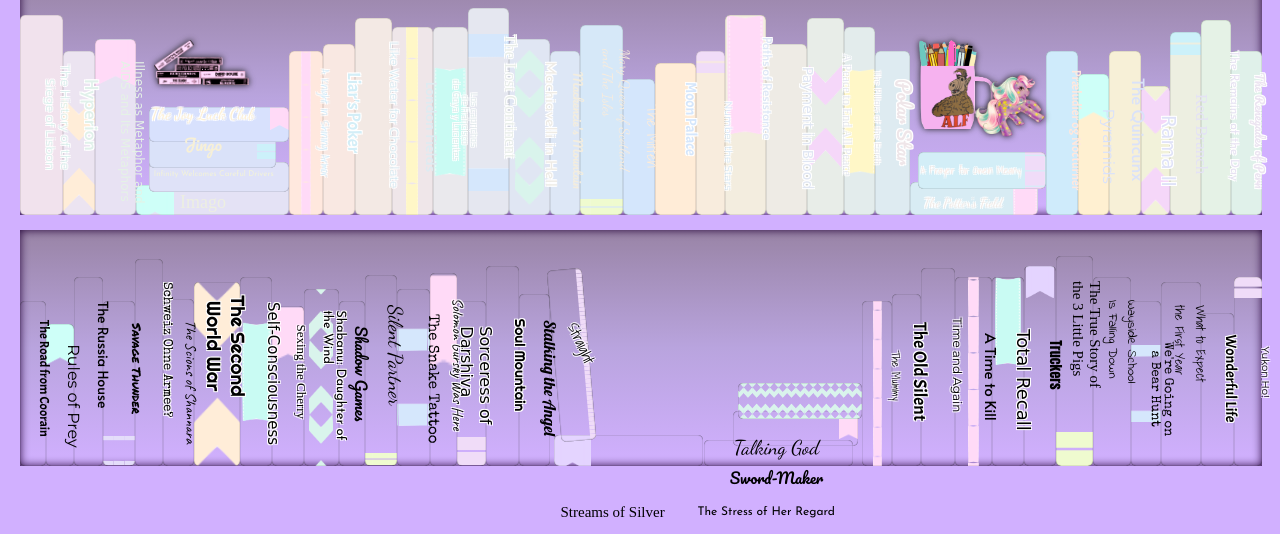
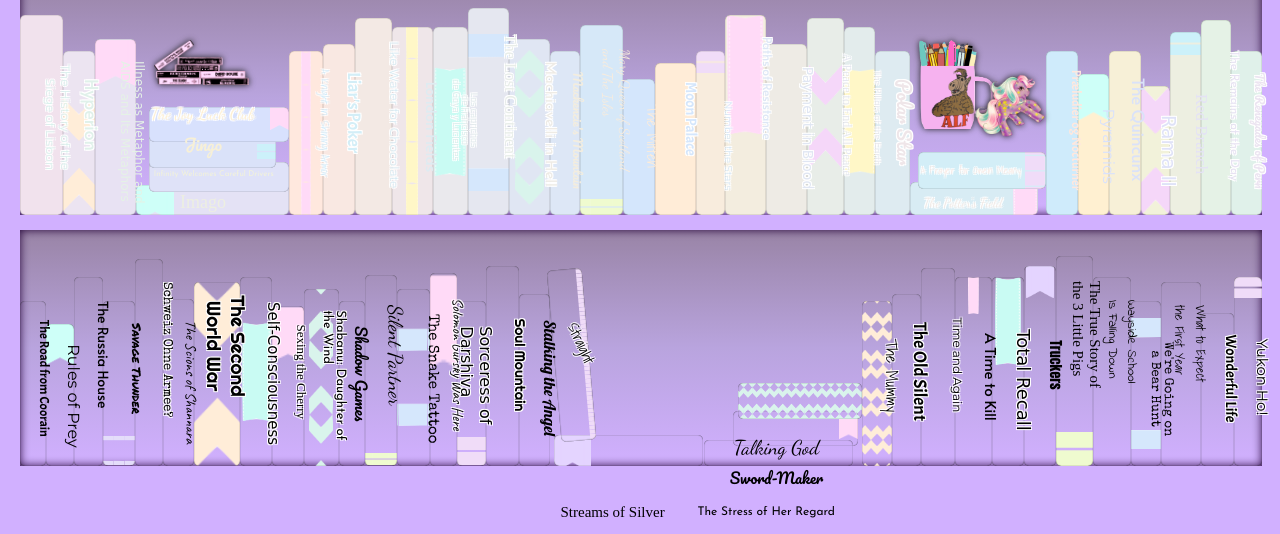
Before and after one commit to mle4d/js3017, a plain HTML site: page index.html in a window 1280 px wide. Shown: the part 290-824 px from the top of the page. Drawn offline with nearby package versions, Linux system fonts and the light colour scheme; a web font is replaced by a local one.

Commit message:
need to finish colors now

```diff
--- a/books83-100.css
+++ b/books83-100.css
@@ -112,16 +112,16 @@ font-family: 'Josefin Sans', sans-serif;
   width: .4%;
   height: 70%;
   text-align: center;
-  background-image: url(assets/pinkbanner.png);
+  background-image: url(assets/peacharrows.png);
   background-position: center;
-  background-size: 30%;
-  background-repeat: repeat-y;
+  background-size: 40%;
+  background-repeat: repeat;
   background-color: #;
 
 }
 #book3:nth-child(23) #titles3 {
   font-family: 'Shadows Into Light', cursive;
-  font-size: 11px;
+  font-size: 16px;
   color:#;
   margin-top: -4px;
   margin-right: -10px;
@@ -162,9 +162,9 @@ font-family: 'Josefin Sans', sans-serif;
   height: 80%;
   text-align: center;
   background-image: url(assets/pinkbanner.png);
-  background-position: center;
+  background-position: top;
   background-size: 30%;
-  background-repeat: repeat-y;
+  background-repeat: no-repeat;
   background-color: #;
 }
 #book3:nth-child(26) #titles3 {
@@ -247,7 +247,7 @@ font-family: 'Josefin Sans', sans-serif;
   text-align: left;
   background-image: url(assets/perriwinklebars.png);
   background-position: center;
-  background-size: 100%;
+  background-size: 170%;
   background-repeat: no-repeat;
   background-color: #;
 }
@@ -304,8 +304,8 @@ font-family: 'Acme', sans-serif;
   background-color: #;
 }
 #book3:nth-child(34) #titles3 {
- margin-bottom: -15px;
+ margin-bottom: -5px;
  font-family: 'Montserrat', sans-serif;
- font-size: 10px;
+ font-size: 15px;
  color: #;
 }
```
